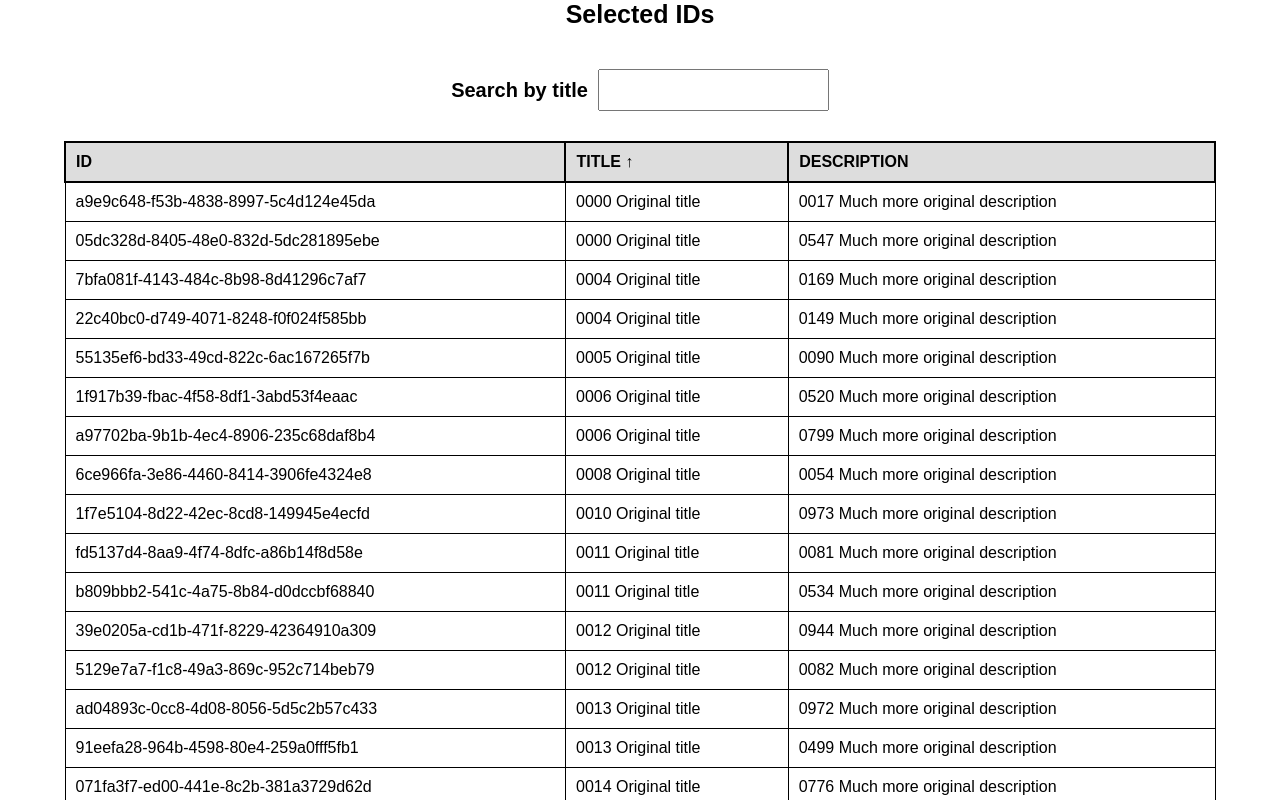
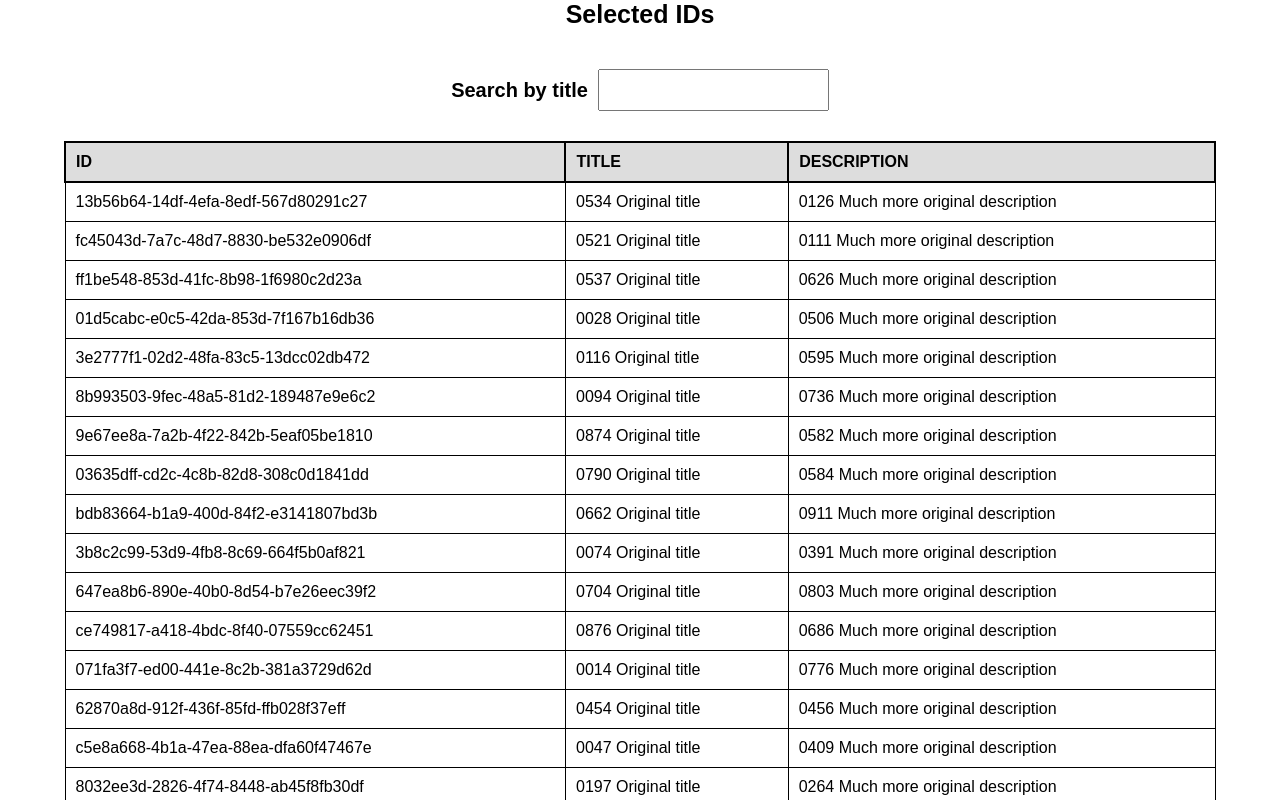
Before and after one commit to KarelSmola/safecontrol-task, a React (Create React App) app: page / in a window 1280 px wide. Shown: the top 800 px of the page. Built offline with nearby package versions, Linux system fonts and the light colour scheme.

Commit message:
New sorting added

```diff
--- a/src/App.js
+++ b/src/App.js
@@ -1,4 +1,4 @@
-import React, { useState, useEffect } from "react";
+import React, { useState, useEffect, useMemo } from "react";
 import generatedItems from "./data/data";
 import MainWrapper from "./components/UI/MainWrapper";
 import IDlist from "./components/IDlist";
@@ -9,12 +9,11 @@ const columns = ["id", "title", "description"];
 
 const App = () => {
   const [items, setItems] = useState(generatedItems);
-  const [sorting, setSorting] = useState({ column: "title", order: "asc" });
   const [searchText, setSearchText] = useState("");
+  const [sortConfig, setSortConfig] = useState(null);
 
   const selectRow = (selectedItem) => {
     const selectedRow = items.map((curItem) => {
-      console.log(selectedItem.id);
       if (curItem.id === selectedItem.id) {
         return curItem.selected === false
           ? { ...selectedItem, selected: true }
@@ -26,50 +25,41 @@ const App = () => {
     setItems(selectedRow);
   };
 
-  const sortTable = (newSorting) => {
-    setSorting(newSorting);
+  const sortableItems = useMemo(() => {
+    let sortedItems = [...items];
+
+    if (sortConfig !== null) {
+      sortedItems.sort((a, b) => {
+        if (a[sortConfig.column] < b[sortConfig.column]) {
+          return sortConfig.direction === "ascending" ? -1 : 1;
+        }
+        if (a[sortConfig.column] > b[sortConfig.column]) {
+          return sortConfig.direction === "ascending" ? 1 : -1;
+        }
+
+        return 0;
+      });
+    }
+    return sortedItems;
+  }, [items, sortConfig]);
+
+  const requestSort = (column) => {
+    let direction = "ascending";
+    if (
+      sortConfig &&
+      sortConfig.column === column &&
+      sortConfig.direction === "ascending"
+    ) {
+      direction = "descending";
+    }
+
+    setSortConfig({ direction, column });
   };
-
-  let sortedItems = null;
-
-  if (sorting.column === "title" && sorting.order === "asc")
-    sortedItems = items
-      .slice()
-      .sort((item1, item2) => item1.title.localeCompare(item2.title));
-
-  if (sorting.column === "title" && sorting.order === "des")
-    sortedItems = items
-      .slice()
-      .sort((item1, item2) => item2.title.localeCompare(item1.title));
-
-  if (sorting.column === "description" && sorting.order === "asc")
-    sortedItems = items
-      .slice()
-      .sort((item1, item2) =>
-        item1.description.localeCompare(item2.description)
-      );
-
-  if (sorting.column === "description" && sorting.order === "des")
-    sortedItems = items
-      .slice()
-      .sort((item1, item2) =>
-        item2.description.localeCompare(item1.description)
-      );
-
-  if (sorting.column === "id" && sorting.order === "asc")
-    sortedItems = items
-      .slice()
-      .sort((item1, item2) => item1.id.localeCompare(item2.id));
-
-  if (sorting.column === "id" && sorting.order === "des")
-    sortedItems = items
-      .slice()
-      .sort((item1, item2) => item2.id.localeCompare(item1.id));
 
   useEffect(() => {
     if (searchText.length) {
       const filterData = items.filter((item) =>
-        item.title.toLowerCase().startsWith(searchText.toLowerCase())
+        item.title.toLowerCase().startsWith(searchText.toLowerCase()),
       );
       setItems(filterData);
     } else {
@@ -82,34 +72,9 @@ const App = () => {
       <IDlist ids={items} />
       <InputSearch searchText={searchText} onSearchText={setSearchText} />
       <table className="table">
-        <TableHead
-          columns={columns}
-          sorting={sorting}
-          onSortTable={sortTable}
-        />
+        <TableHead requestSorting={requestSort} sortConfig={sortConfig} />
         <tbody>
-          {sortedItems
-            ? sortedItems.map((sortedItem) => (
-                <tr
-                  key={sortedItem.id}
-                  className="table-row"
-                  style={
-                    sortedItem.selected
-                      ? { backgroundColor: sortedItem.color }
-                      : { backgroundColor: "transparent" }
-                  }
-                  onClick={() => {
-                    selectRow(sortedItem);
-                  }}
-                >
-                  {columns.map((column) => (
-                    <td key={column} className="table-cell">
-                      {sortedItem[column]}
-                    </td>
-                  ))}
-                </tr>
-              ))
-            : items.map((item) => (
+          {sortableItems.map((item) => (
             <tr
               key={item.id}
               className="table-row"
--- a/src/components/TableHead.js
+++ b/src/components/TableHead.js
@@ -1,21 +1,52 @@
 import React from "react";
-import TableHeaderSort from "./TableHeaderSort";
 
 import classes from "./TableHead.module.css";
 
-const TableHead = ({ columns, sorting, onSortTable }) => {
+const TableHead = ({ requestSorting, sortConfig }) => {
+  console.log(sortConfig);
+
+  const getArrow = (name) => {
+    console.log(name);
+
+    if (!sortConfig) {
+      return;
+    }
+
+    if (sortConfig.column === name) {
+      return sortConfig.direction === "ascending"
+        ? `${classes.ascending}`
+        : `${classes.descending}`;
+    }
+  };
+
   return (
     <thead className={classes["table-head"]}>
       {
         <tr>
-          {columns.map((column) => (
-            <TableHeaderSort
-              key={column}
-              column={column}
-              sorting={sorting}
-              onSortTable={onSortTable}
-            />
-          ))}
+          <th
+            className={getArrow("id")}
+            onClick={() => {
+              requestSorting("id");
+            }}
+          >
+            ID
+          </th>
+          <th
+            className={getArrow("title")}
+            onClick={() => {
+              requestSorting("title");
+            }}
+          >
+            Title
+          </th>
+          <th
+            className={getArrow("description")}
+            onClick={() => {
+              requestSorting("description");
+            }}
+          >
+            Description
+          </th>
         </tr>
       }
     </thead>
--- a/src/components/TableHead.module.css
+++ b/src/components/TableHead.module.css
@@ -1,3 +1,22 @@
 .table-head {
   background-color: #ddd;
 }
+
+thead th {
+
+  border: 2px solid #000;
+  padding: 1rem;
+  text-transform: uppercase;
+  text-align: left;
+  cursor: pointer;
+}
+
+thead th.ascending::after {
+  content: "👇";
+  display: inline-block;
+}
+
+thead th.descending::after {
+  content: "☝️";
+  display: inline-block;
+}
--- a/src/components/TableHeaderSort.js
+++ /dev/null
@@ -1,23 +0,0 @@
-import React from "react";
-
-import classes from "./TableHeaderSort.module.css";
-
-const TableHeaderSort = ({ column, sorting, onSortTable }) => {
-  const desOrder = sorting.column === column && sorting.order === "des";
-  const ascOrder = sorting.column === column && sorting.order === "asc";
-  const toggleOrder = desOrder ? "asc" : "des";
-
-  const sortTable = () => {
-    onSortTable({ column, order: toggleOrder });
-  };
-
-  return (
-    <th className={classes["head-cell"]} onClick={sortTable}>
-      {column}
-      {desOrder && <span> &darr;</span>}
-      {ascOrder && <span> &uarr;</span>}
-    </th>
-  );
-};
-
-export default TableHeaderSort;
--- a/src/components/TableHeaderSort.module.css
+++ /dev/null
@@ -1,7 +0,0 @@
-.head-cell {
-  border: 2px solid #000;
-  padding: 1rem;
-  text-transform: uppercase;
-  text-align: left;
-  cursor: pointer;
-}
```
Lines whose indentation alone changed are shown as unchanged.
